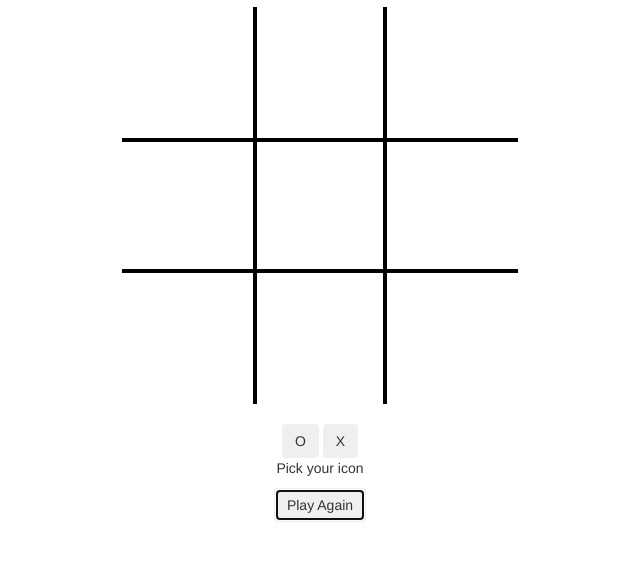
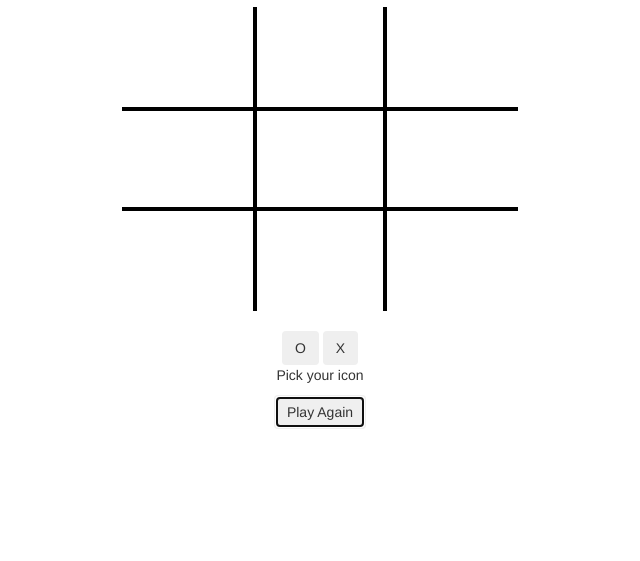
Before and after one commit to virenb/tictactoe-app, a plain HTML site: page index.html in a window 1280 px wide. Both pictures are taken after a click on the button "Play Again". Shown: the part 87-648 px from the top of the page, without its empty margins (320-960 px from the left). Drawn offline with nearby package versions, Linux system fonts and the light colour scheme.

Commit message:
Updated fonts, clear and reset functions

```diff
--- a/app.js
+++ b/app.js
@@ -11,6 +11,9 @@ var humanPlayer;
 var aiPlayer;
 var gameRunning = false;
 var icons = ["O", "X"];
+var turns = [];
+var humanSquares = [];
+var aiSquares = [];
 
 function pickO() {
   document.getElementById("oButton").classList.add("btn-primary");
@@ -25,3 +28,24 @@ function pickX() {
   humanPlayer = "X";
   aiPlayer = "O";
 }
+
+function reset() {
+  document.getElementById("xButton").disabled = false;
+  document.getElementById("oButton").disabled = false;
+  document.getElementById("xButton").classList.remove("btn-danger");
+  document.getElementById("oButton").classList.remove("btn-primary");
+  humanPlayer = "";
+  aiPlayer = "";
+  clearSquares();
+}
+
+function clearSquares() {
+  var squares = document.getElementsByClassName("square");
+  for (var i = 0; i < squares.length; i++) {
+    squares[i].innerText = "";
+  }
+}
+
+function playGame() {
+  reset();
+}
--- a/index.html
+++ b/index.html
@@ -15,19 +15,19 @@
     <div class="table-responsive">
       <table id="board">
         <tr>
-        <td id="0"></td>
-        <td id="1"></td>
-        <td id="2"></td>
+        <td id="0" class="square">X</td>
+        <td id="1" class="square">O</td>
+        <td id="2" class="square">X</td>
           </tr>
         <tr>
-        <td id="3"></td>
-        <td id="4"></td>
-        <td id="5"></td>
+        <td id="3" class="square"></td>
+        <td id="4" class="square"></td>
+        <td id="5" class="square"></td>
           </tr>
         <tr>
-        <td id="6"> </td>
-        <td id="7"></td>
-        <td id="8"></td>
+        <td id="6" class="square"></td>
+        <td id="7" class="square"></td>
+        <td id="8" class="square"></td>
           </tr>
       </table>
     </div>
--- a/style.css
+++ b/style.css
@@ -22,7 +22,14 @@ table {
 }
 td {
   width: 33.3%;
+  font-family: 'Architects Daughter', cursive;
   border: 4px solid rgb(0, 0, 0);
+	height:  100px;
+	width:  100px;
+	text-align:  center;
+  vertical-align:  middle;
+  font-size:  70px;
+	cursor: pointer;
 }
 td:first-of-type {
   border-left-color: transparent;
@@ -42,7 +49,6 @@ tr:nth-of-type(3) td {
 td:after {
   content: '';
   display: block;
-  margin-top: 100%;
 }
 
 #oButton, #xButton {
```
